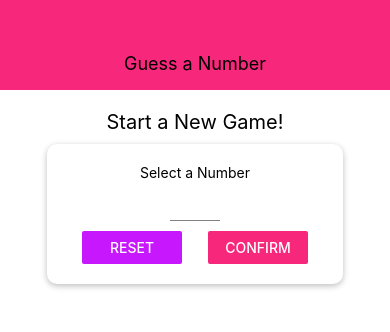
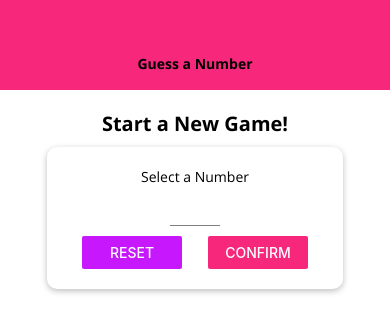
Before and after one commit to djalfirevic/ReactNativePlayground, a React Native app in the folder guess-the-number/: screen / in a window 390 px wide. Shown: the top 332 px of the page. Built offline with nearby package versions, Linux system fonts and the light colour scheme.

Commit message:
Adding custom fonts

```diff
--- a/guess-the-number/App.js
+++ b/guess-the-number/App.js
@@ -1,14 +1,33 @@
 import React, { useState } from 'react';
 import { StyleSheet, View } from 'react-native';
-
+import * as Font from 'expo-font';
+import { AppLoading } from 'expo';
 import Header from './components/Header';
 import StartGameScreen from './screens/StartGameScreen';
 import GameScreen from './screens/GameScreen';
 import GameOverScreen from './screens/GameOverScreen';
 
+const fetchFonts = () => {
+	return Font.loadAsync({
+		'open-sans': require('./assets/fonts/OpenSans-Regular.ttf'),
+		'open-sans-bold': require('./assets/fonts/OpenSans-Bold.ttf'),
+	});
+};
+
 export default function App() {
 	const [userNumber, setUserNumber] = useState();
 	const [guessRounds, setGuessRounds] = useState(0);
+	const [dataLoaded, setDataLoaded] = useState(false);
+
+	if (!dataLoaded) {
+		return (
+			<AppLoading
+				startAsync={fetchFonts}
+				onFinish={() => setDataLoaded(true)}
+				onError={(err) => console.log(err)}
+			/>
+		);
+	}
 
 	const configureNewGameHandler = () => {
 		setGuessRounds(0);
--- /dev/null
+++ b/guess-the-number/components/BodyText.js
@@ -0,0 +1,12 @@
+import React from 'react';
+import { Text, StyleSheet } from 'react-native';
+
+const BodyText = (props) => <Text style={styles.body}>{props.children}</Text>;
+
+const styles = StyleSheet.create({
+	body: {
+		fontFamily: 'open-sans',
+	},
+});
+
+export default BodyText;
--- a/guess-the-number/components/Header.js
+++ b/guess-the-number/components/Header.js
@@ -1,11 +1,12 @@
 import React from 'react';
 import { View, Text, StyleSheet } from 'react-native';
 import Colors from '../constants/colors';
+import TitleText from '../components/TitleText';
 
 const Header = (props) => {
 	return (
 		<View style={styles.header}>
-			<Text style={styles.headerTitle}>{props.title}</Text>
+			<TitleText>{props.title}</TitleText>
 		</View>
 	);
 };
@@ -19,10 +20,6 @@
 		alignItems: 'center',
 		justifyContent: 'center',
 	},
-	headerTitle: {
-		color: 'black',
-		fontSize: 18,
-	},
 });
 
 export default Header;
--- /dev/null
+++ b/guess-the-number/components/TitleText.js
@@ -0,0 +1,14 @@
+import React from 'react';
+import { Text, StyleSheet } from 'react-native';
+
+const TitleText = (props) => (
+	<Text style={{ ...styles.title, ...props.style }}>{props.children}</Text>
+);
+
+const styles = StyleSheet.create({
+	title: {
+		fontFamily: 'open-sans-bold',
+	},
+});
+
+export default TitleText;
--- /dev/null
+++ b/guess-the-number/constants/default-styles.js
@@ -0,0 +1,11 @@
+import { StyleSheet } from 'react-native';
+
+export default StyleSheet.create({
+	bodyText: {
+		fontFamily: 'open-sans',
+	},
+	titleText: {
+		fontFamily: 'open-sans-bold',
+		fontSize: 18,
+	},
+});
--- a/guess-the-number/package.json
+++ b/guess-the-number/package.json
@@ -9,14 +9,15 @@
   },
   "dependencies": {
     "expo": "~37.0.3",
+    "expo-font": "~8.1.0",
     "react": "~16.9.0",
     "react-dom": "~16.9.0",
     "react-native": "https://github.com/expo/react-native/archive/sdk-37.0.1.tar.gz",
     "react-native-web": "~0.11.7"
   },
   "devDependencies": {
-    "babel-preset-expo": "~8.1.0",
-    "@babel/core": "^7.8.6"
+    "@babel/core": "^7.8.6",
+    "babel-preset-expo": "~8.1.0"
   },
   "private": true
 }
--- a/guess-the-number/screens/GameOverScreen.js
+++ b/guess-the-number/screens/GameOverScreen.js
@@ -1,12 +1,13 @@
 import React from 'react';
 import { View, Text, StyleSheet, Button } from 'react-native';
+import BodyText from '../components/BodyText';
 
 const GameOverScreen = (props) => {
 	return (
 		<View style={styles.screen}>
-			<Text>The Game is Over!</Text>
-			<Text>Number of rounds: {props.roundsNumber}</Text>
-			<Text>Number was: {props.userNumber}</Text>
+			<BodyText>The Game is Over!</BodyText>
+			<BodyText>Number of rounds: {props.roundsNumber}</BodyText>
+			<BodyText>Number was: {props.userNumber}</BodyText>
 			<Button title="NEW GAME" onPress={props.onRestart} />
 		</View>
 	);
--- a/guess-the-number/screens/GameScreen.js
+++ b/guess-the-number/screens/GameScreen.js
@@ -1,8 +1,8 @@
 import React, { useState, useRef, useEffect } from 'react';
 import { View, Text, StyleSheet, Button, Alert } from 'react-native';
-
 import NumberContainer from '../components/NumberContainer';
 import Card from '../components/Card';
+import DefaultStyles from '../constants/default-styles';
 
 const generateRandomBetween = (min, max, exclude) => {
 	min = Math.ceil(min);
@@ -57,7 +57,7 @@
 
 	return (
 		<View style={styles.screen}>
-			<Text>Opponent's Guess</Text>
+			<Text style={DefaultStyles.titleText}>Opponent's Guess</Text>
 			<NumberContainer>{currentGuess}</NumberContainer>
 			<Card style={styles.buttonContainer}>
 				<Button title="LOWER" onPress={nextGuessHandler.bind(this, 'lower')} />
--- a/guess-the-number/screens/StartGameScreen.js
+++ b/guess-the-number/screens/StartGameScreen.js
@@ -11,6 +11,8 @@
 import Card from '../components/Card';
 import Input from '../components/Input';
 import NumberContainer from '../components/NumberContainer';
+import BodyText from '../components/BodyText';
+import TitleText from '../components/TitleText';
 import Colors from '../constants/colors';
 
 const StartGameScreen = (props) => {
@@ -55,7 +57,7 @@
 	if (confirmed) {
 		confirmedOutput = (
 			<Card style={styles.summaryContainer}>
-				<Text>You selected</Text>
+				<BodyText>You selected</BodyText>
 				<NumberContainer>{selectedNumber}</NumberContainer>
 				<Button
 					title="START GAME"
@@ -71,9 +73,9 @@
 				Keyboard.dismiss();
 			}}>
 			<View style={styles.screen}>
-				<Text style={styles.title}>Start a New Game!</Text>
+				<TitleText style={styles.title}>Start a New Game!</TitleText>
 				<Card style={styles.inputContainer}>
-					<Text>Select a Number</Text>
+					<BodyText>Select a Number</BodyText>
 					<Input
 						style={styles.input}
 						blurOnSubmit
@@ -117,6 +119,7 @@
 	title: {
 		fontSize: 20,
 		marginVertical: 10,
+		fontFamily: 'open-sans-bold',
 	},
 	inputContainer: {
 		width: 300,
```
Also changed, not shown: guess-the-number/assets/fonts/OpenSans-Bold.ttf (added), guess-the-number/assets/fonts/OpenSans-Regular.ttf (added).
